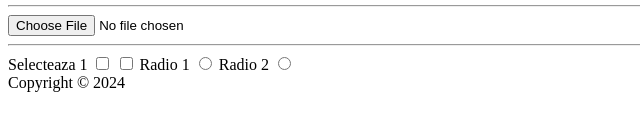
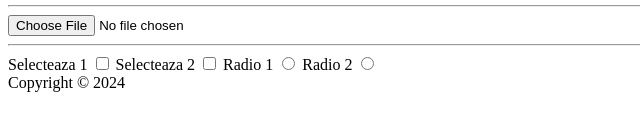
Before and after one commit to berindeanudavid/Curs1, a plain HTML site: page index.html in a window 1280 px wide. Shown: the part 538-668 px from the top of the page, 0-640 px from the left. Drawn offline with Linux system fonts and the light colour scheme.

Commit message:
"Selecteaza 2" button

```diff
--- a/index.html
+++ b/index.html
@@ -46,7 +46,7 @@
         <hr>
         <label for="select 1">Selecteaza 1</label>
         <input type="checkbox" name="select 1">
-        <label for="select 2"></label>
+        <label for="select 2">Selecteaza 2</label>
         <input type="checkbox" name="select 2">
         </hr>
         <label for="radio1">Radio 1</label>
```
